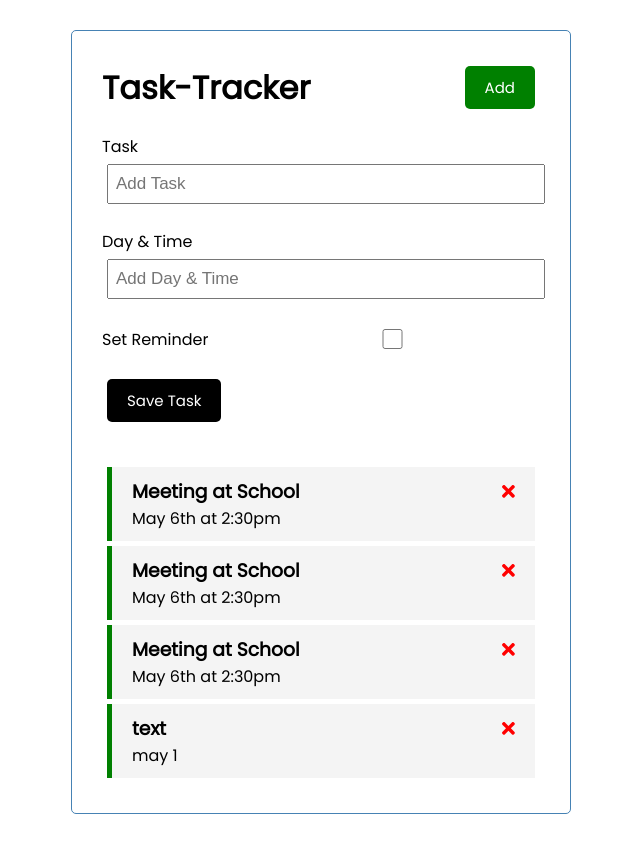
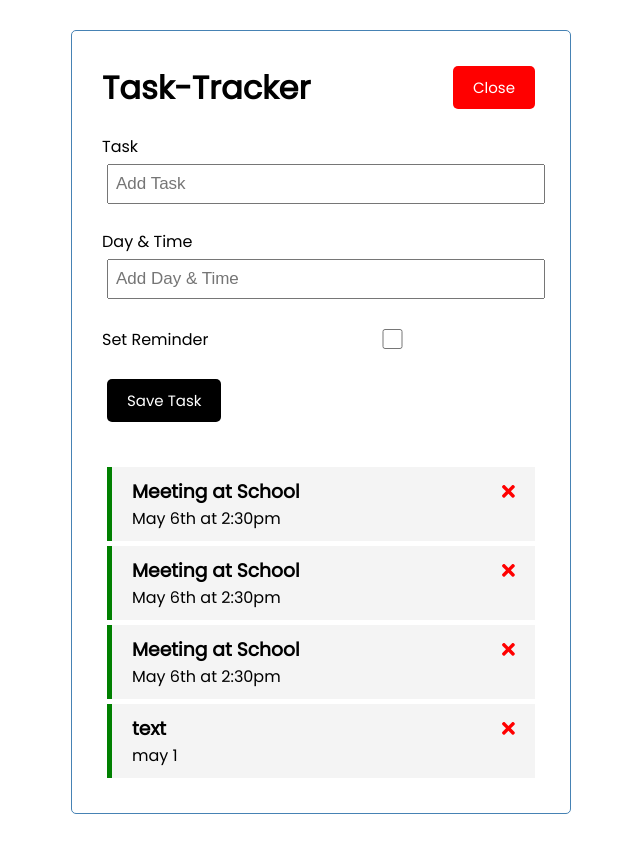
Before and after one commit to li000592/Task-Reminder, an Angular app: page / in a window 1280 px wide. Both pictures are taken after a click on the button "Add". Shown: the whole page, without its empty margins (319-959 px from the left). Built offline with nearby package versions, Linux system fonts and the light colour scheme; data requests are answered from the project's data file.

Commit message:
:new: added toggle button & UI server

```diff
--- a/src/app/components/add-task/add-task.component.html
+++ b/src/app/components/add-task/add-task.component.html
@@ -1,4 +1,4 @@
-<form class="add-form" (ngSubmit)="onSubmit()">
+<form class="add-form" (ngSubmit)="onSubmit()" *ngIf="showAddTask">
   <div class="form-control">
     <label for="text">Task</label>
     <input
--- a/src/app/components/add-task/add-task.component.ts
+++ b/src/app/components/add-task/add-task.component.ts
@@ -1,4 +1,6 @@
 import { Component, OnInit, Output, EventEmitter } from '@angular/core';
+import { Subscription } from 'rxjs';
+import { UiService } from '../../services/ui.service';
 import { Task } from '../../Task';
 @Component({
   selector: 'app-add-task',
@@ -11,8 +13,14 @@ export class AddTaskComponent implements OnInit {
   text: string;
   day: string;
   reminder: boolean = false;
+  showAddTask: boolean;
+  subscription: Subscription;
 
-  constructor() {}
+  constructor(private uiService: UiService) {
+    this.subscription = this.uiService
+      .onToggle()
+      .subscribe((value) => (this.showAddTask = value));
+  }
 
   ngOnInit(): void {}
   onSubmit() {
--- a/src/app/components/header/header.component.html
+++ b/src/app/components/header/header.component.html
@@ -1,8 +1,8 @@
 <header>
   <h1>{{ title }}</h1>
   <app-button
-    color="green"
-    text="Add"
+    color="{{ showAddTask ? 'red' : 'green' }}"
+    text="{{ showAddTask ? 'Close' : 'Add' }}"
     (btnClick)="toggleAddTask()"
   ></app-button>
 </header>
--- a/src/app/components/header/header.component.ts
+++ b/src/app/components/header/header.component.ts
@@ -1,5 +1,6 @@
 import { Component, OnInit } from '@angular/core';
-
+import { UiService } from '../../services/ui.service';
+import { Subscription } from 'rxjs';
 @Component({
   selector: 'app-header',
   templateUrl: './header.component.html',
@@ -7,10 +8,16 @@ import { Component, OnInit } from '@angular/core';
 })
 export class HeaderComponent implements OnInit {
   title: string = 'Task-Tracker';
-  constructor() {}
+  showAddTask: boolean = false;
+  subscription: Subscription;
+  constructor(private uiService: UiService) {
+    this.subscription = this.uiService
+      .onToggle()
+      .subscribe((value) => (this.showAddTask = value));
+  }
 
   ngOnInit(): void {}
   toggleAddTask() {
-    console.log('toggle');
+    this.uiService.toggleAddTask();
   }
 }
--- /dev/null
+++ b/src/app/services/ui.service.ts
@@ -0,0 +1,20 @@
+import { Injectable } from '@angular/core';
+import { Observable, Subject } from 'rxjs';
+@Injectable({
+  providedIn: 'root',
+})
+export class UiService {
+  private showAddTask: boolean = false;
+  private subject = new Subject<any>();
+
+  constructor() {}
+
+  toggleAddTask(): void {
+    this.showAddTask = !this.showAddTask;
+    this.subject.next(this.showAddTask);
+  }
+
+  onToggle(): Observable<any> {
+    return this.subject.asObservable();
+  }
+}
```
Also changed, not shown: 1 other file (tests, documents, lock files or other folders).
